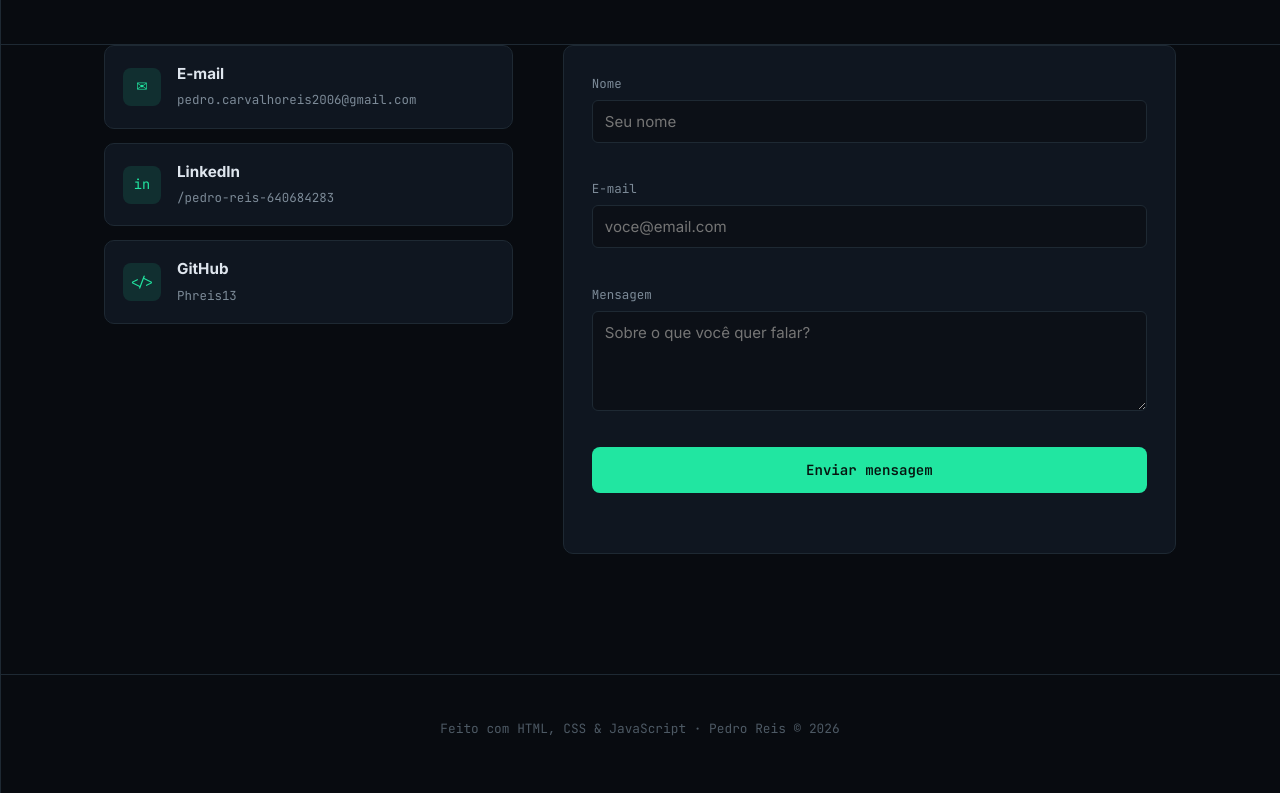
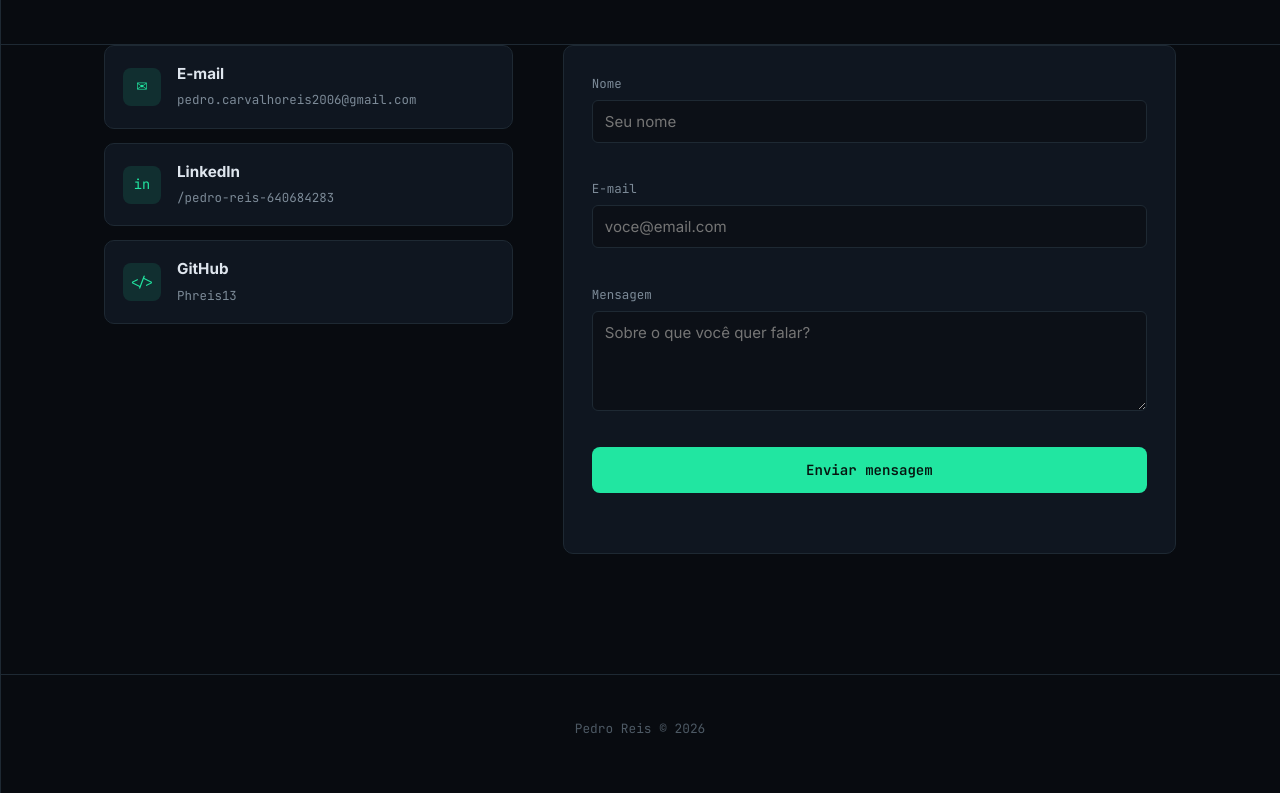
Before and after one commit to Phreis13/meu-portfolio, a plain HTML site: page index.html in a window 1280 px wide. Shown: the part 4756-5549 px from the top of the page. Drawn offline with Linux system fonts and the light colour scheme.

Commit message:
Ajsute
Removed unnecessary text from footer.

```diff
--- a/index.html
+++ b/index.html
@@ -329,7 +329,7 @@
 </main>
 
 <footer class="footer">
-  <p>Feito com HTML, CSS &amp; JavaScript · Pedro Reis © <span id="year"></span></p>
+  <p>Pedro Reis © <span id="year"></span></p>
 </footer>
 
 <button class="totop" id="toTop" aria-label="Voltar ao topo">↑</button>
```
